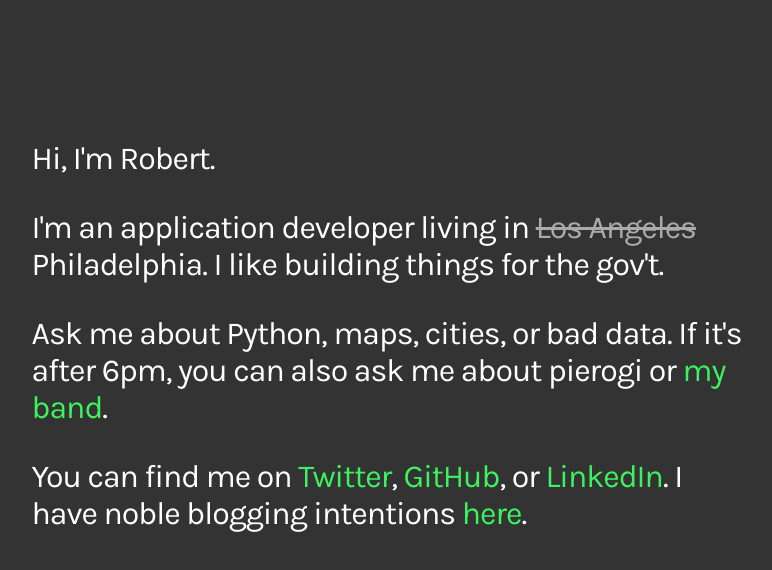
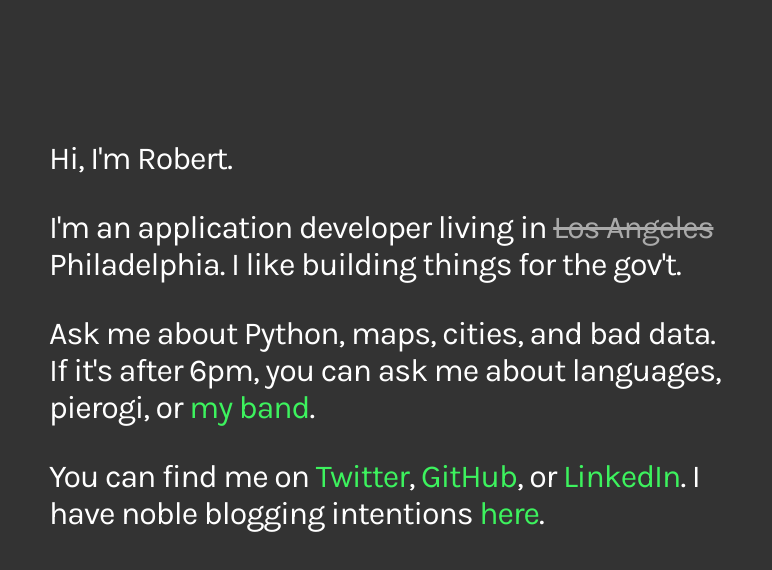
Before and after one commit to bamaswade/rbrtmrtn.github.io, a plain HTML site: page index.html in a window 1280 px wide. Shown: the whole page, without its empty margins (251-1023 px from the left). Drawn offline with Linux system fonts and the light colour scheme.

Commit message:
Minor edits

```diff
--- a/css/main.css
+++ b/css/main.css
@@ -12,7 +12,7 @@ body {
     letter-spacing: -1px;
     margin: 0 auto;
     padding-top: 100px;
-    width: 715px;
+    width: 680px;
 }
 
 .strike {
--- a/index.html
+++ b/index.html
@@ -16,8 +16,8 @@
       <span class="strike">Los Angeles</span> Philadelphia. I like building
       things for the gov't.</p>
 
-      <p>Ask me about Python, maps, cities, or bad data. If it's after 6pm,
-      you can also ask me about pierogi or
+      <p>Ask me about Python, maps, cities, and bad data. If it's after 6pm,
+      you can ask me about languages, pierogi, or
       <a href="https://soundcloud.com/dare-la/">my band</a>.</p>
 
       <p>You can find me on <a href="//twitter.com/rbrt_mrtn">Twitter</a>,
```
